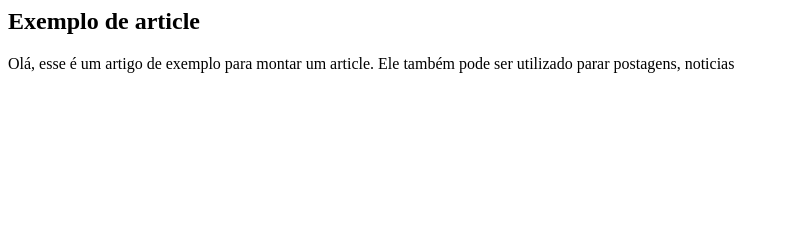
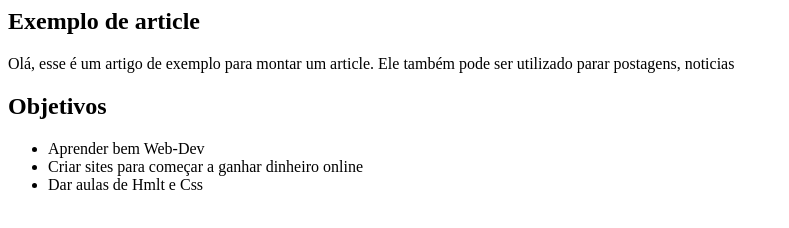
Before and after one commit to Hugox96/Estudo-B-sico-Javascript, a plain HTML site: page Html_Css/Section_And_Article.html in a window 1280 px wide. Shown: the whole page, without its empty margins (0-789 px from the left). Drawn offline with Linux system fonts and the light colour scheme.

Commit message:
section_article

```diff
--- a/Html_Css/Section_And_Article.html
+++ b/Html_Css/Section_And_Article.html
@@ -16,10 +16,20 @@ Normalmente, é usado para representar notícias, postagens de blog, artigos, co
     <head>
         <body>
             <main>
+                <!-- Criando um article com um artigo sobre aprender web-dev -->
                 <article>
                     <h1> Exemplo de article </h1>
                     <p> Olá, esse é um artigo de exemplo para montar um article. Ele também pode ser utilizado parar postagens, noticias</p>
                 </article>
+                <!-- Criando uma section para agrupar os objetivos de aprender web-dev -->
+                <section>
+                    <h1> Objetivos </h1>
+                    <ul>
+                        <li> Aprender bem Web-Dev</li>
+                        <li> Criar sites para começar a ganhar dinheiro online</li>
+                        <li> Dar aulas de Hmlt e Css </li>
+                    </ul>
+                </section>
             </main>
         </body>
     </head>
```
Also changed, not shown: Html_Css/sections-diagram.webp (added).
